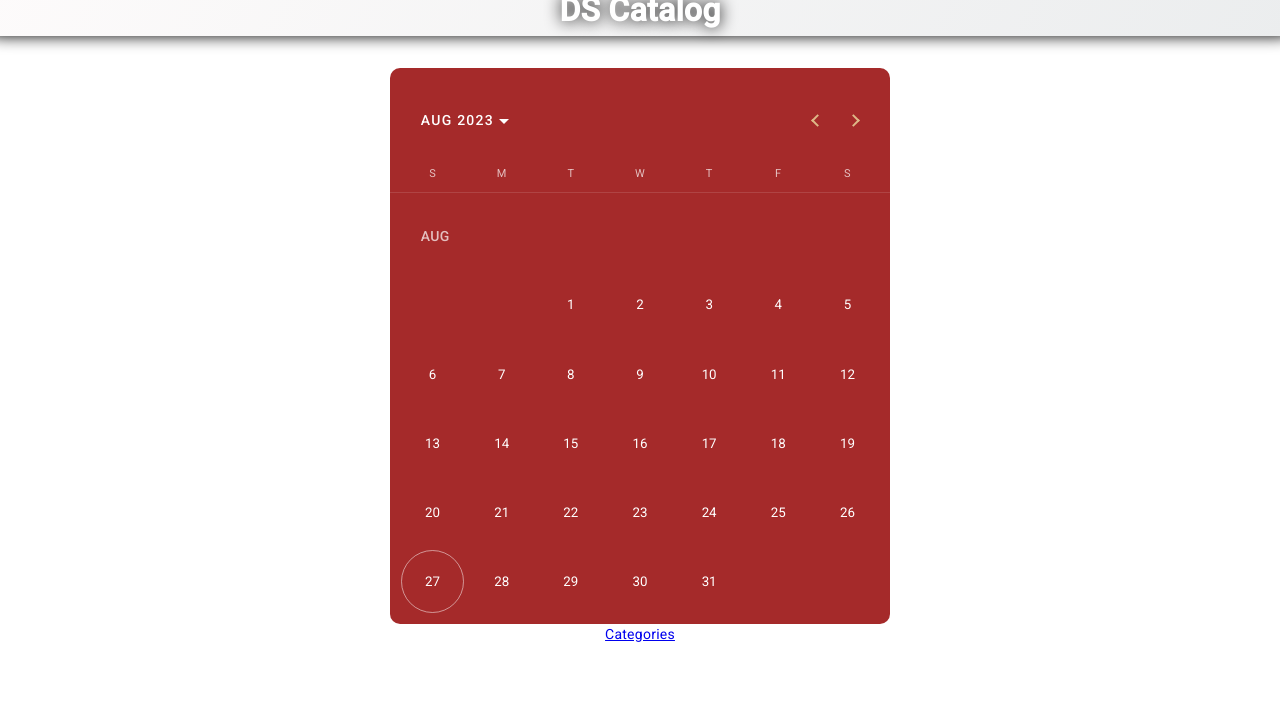
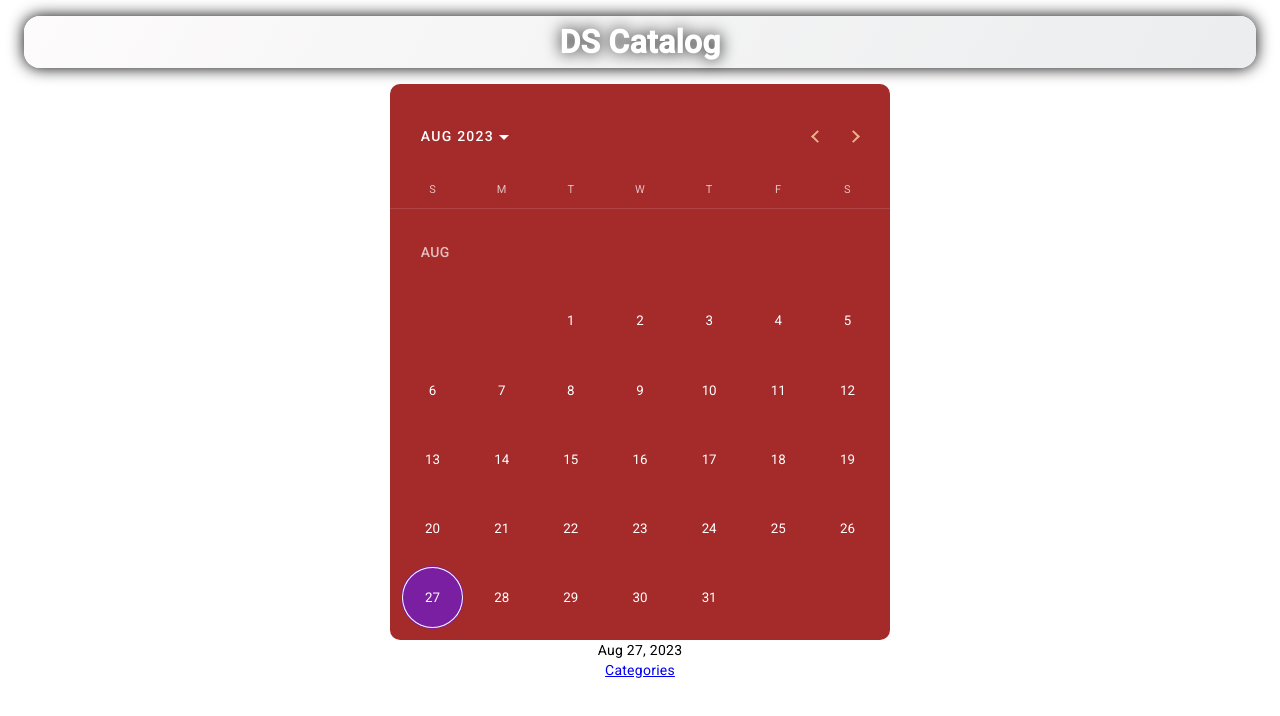
Before and after one commit to gezielcarvalho/java-spring-angular, an Angular app in the folder frontend/: page / in a window 1280 px wide. Shown: the top 716 px of the page. Built offline with nearby package versions, Linux system fonts and the light colour scheme.

Commit message:
pass parameter through route

```diff
--- a/frontend/src/app/app.component.css
+++ b/frontend/src/app/app.component.css
@@ -1,8 +1,7 @@
 header {
   background-image: linear-gradient(120deg, #fdfbfb 0%, #ebedee 100%);
-  margin: -1rem;
+  margin: 1rem;
   padding: 1rem;
-  margin-bottom: 2rem;
   color: white;
   text-align: center;
   font-size: 2rem;
--- a/frontend/src/app/components/calendar/calendar.component.html
+++ b/frontend/src/app/components/calendar/calendar.component.html
@@ -1,4 +1,5 @@
 <div>
-  <mat-calendar />
-  <a [routerLink]="['/categories']">Categories</a>
+  <mat-calendar [(selected)]="selectedDate" />
+  {{ selectedDate | date : "mediumDate" }}
+  <a [routerLink]="['/categories', { date: selectedDate }]">Categories</a>
 </div>
--- a/frontend/src/app/components/calendar/calendar.component.ts
+++ b/frontend/src/app/components/calendar/calendar.component.ts
@@ -3,8 +3,10 @@ import { Component } from '@angular/core';
 @Component({
   selector: 'app-calendar',
   templateUrl: './calendar.component.html',
-  styleUrls: ['./calendar.component.css']
+  styleUrls: ['./calendar.component.css'],
 })
 export class CalendarComponent {
-
+  constructor() {}
+  ngOnInit(): void {}
+  selectedDate: Date = new Date();
 }
--- a/frontend/src/app/components/category/category.component.html
+++ b/frontend/src/app/components/category/category.component.html
@@ -1,4 +1,5 @@
 <div class="container">
+  <h1>{{ this.date }}</h1>
   <div class="categories-list">
     <div class="input-group">
       <input type="text" placeholder="Category" #newCategory />
--- a/frontend/src/app/components/category/category.component.ts
+++ b/frontend/src/app/components/category/category.component.ts
@@ -1,5 +1,6 @@
 import { Component } from '@angular/core';
 import { Category } from 'src/app/models/category.model';
+import { ActivatedRoute, Route } from '@angular/router';
 
 @Component({
   selector: 'app-category',
@@ -7,6 +8,13 @@ import { Category } from 'src/app/models/category.model';
   styleUrls: ['./category.component.css'],
 })
 export class CategoryComponent {
+  public date: Date = new Date();
+  constructor(private route: ActivatedRoute) {}
+
+  ngOnInit(): void {
+    this.date = new Date(this.route.snapshot.params['date']);
+  }
+
   categories: Category[] = [
     { id: 1, name: 'Books' },
     { id: 2, name: 'Electronics' },
--- a/frontend/src/styles.css
+++ b/frontend/src/styles.css
@@ -1,4 +1,4 @@
 /* You can add global styles to this file, and also import other style files */
 
-html, body { height: 100%; }
-body { margin: 0; font-family: Roboto, "Helvetica Neue", sans-serif; }
+/* html, body { height: 100%; }
+body { margin: 0; font-family: Roboto, "Helvetica Neue", sans-serif; } */
```
